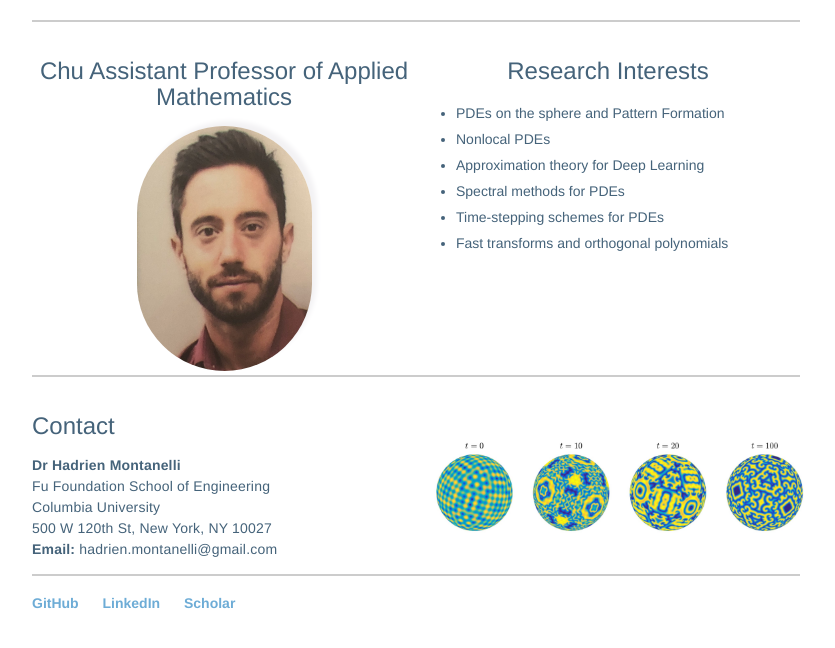
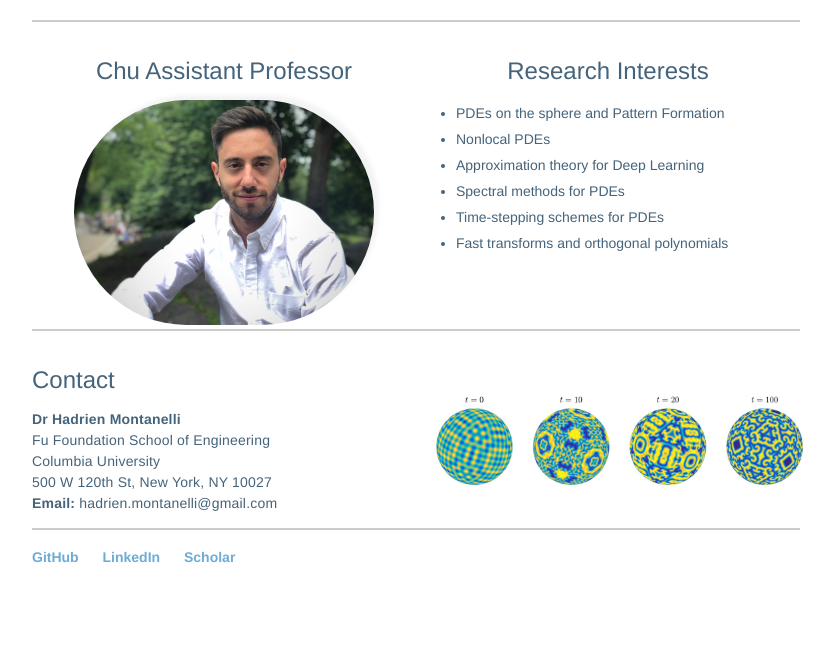
Before and after one commit to Hadrien-Montanelli/Hadrien-Montanelli.github.io, a Jekyll site: the page built from index.html, in a window 1280 px wide, cut to the strip 159-807 px from the top of the page. Shown: the whole strip, without its empty margins (224-1059 px from the left). Built offline with Jekyll 4.4.1, drawn with Linux system fonts in a browser that asks for light colours.

Commit message:
New photo.

```diff
--- a/index.html
+++ b/index.html
@@ -11,12 +11,12 @@ title: Hadrien Montanelli
 	<div style="clear:both;">
 		<div style="float: left; width: 50%;">
 			<div style="text-align: center;">
-				<h1>Chu Assistant Professor of Applied Mathematics</h1>
+				<h1>Chu Assistant Professor</h1>
 			</div>
 			<a href="http://hadrien-montanelli.github.io">
 				<div style="text-align: center;">
-					<img src="Hadrien_Montanelli_2.jpg" style="width:175px;
-						height:245px;
+					<img src="HM_3.jpg" style="width:300px;
+						height:225px;
 						border-radius:300px;
 						box-shadow: 5px -5px 5px 0px #F3F2F4;">
 				</div>
```
Also changed, not shown: HM.jpg (renamed from Hadrien_Montanelli.jpg), HM_2.jpg (renamed from Hadrien_Montanelli_2.jpg), HM_3.jpg (added), HM_4.jpg (added), 8 other files.
